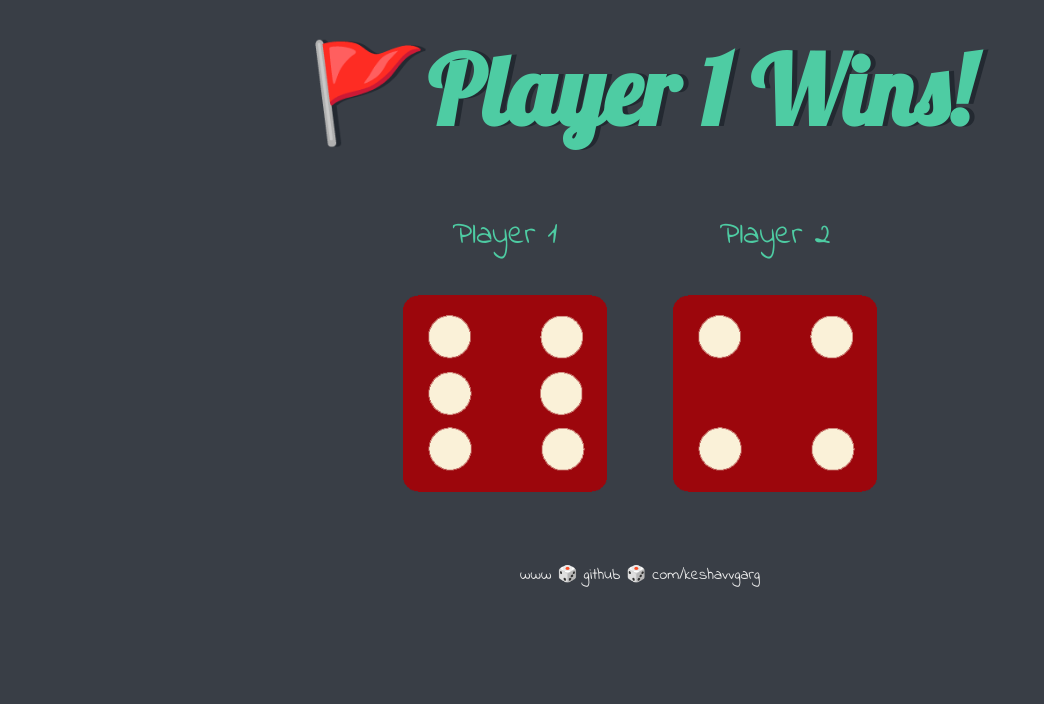
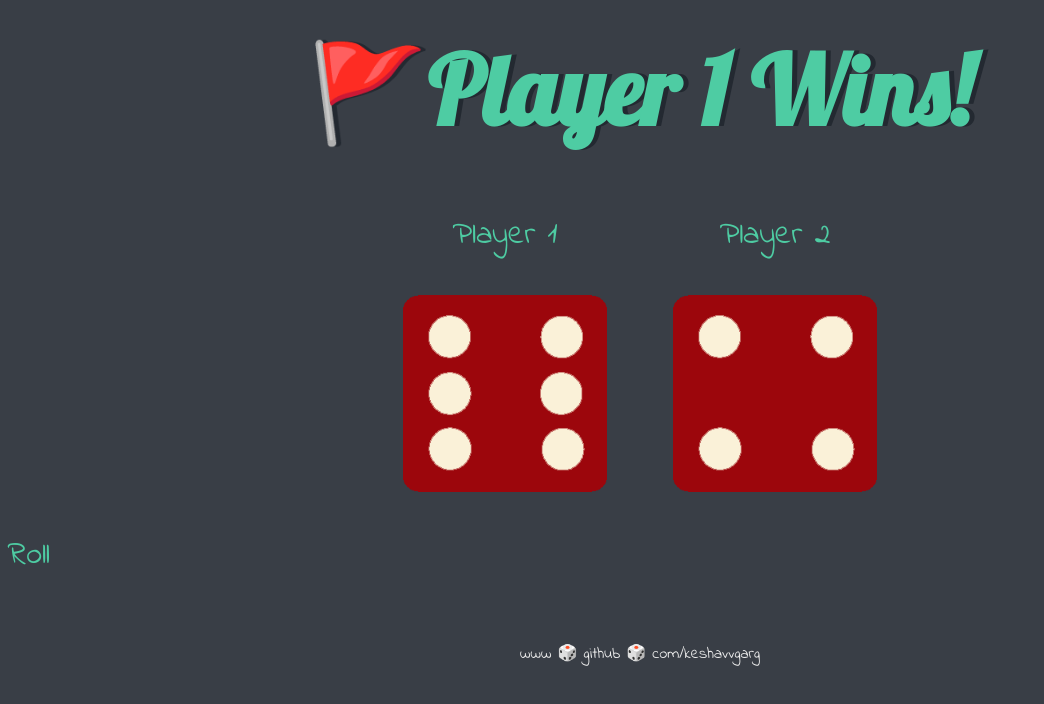
Before and after one commit to keshavvgarg/dicegame, a plain HTML site: page index.html in a window 1280 px wide. Shown: the whole page, without its empty margins (0-1044 px from the left). Drawn offline with Linux system fonts and the light colour scheme.

Commit message:
Update index.html

```diff
--- a/index.html
+++ b/index.html
@@ -23,6 +23,7 @@
       </div>
 
     </div>
+     <p class="textbutton" onclick="window.location.reload();">Roll</p>
 
 <script src="index.js"></script>
 
```
